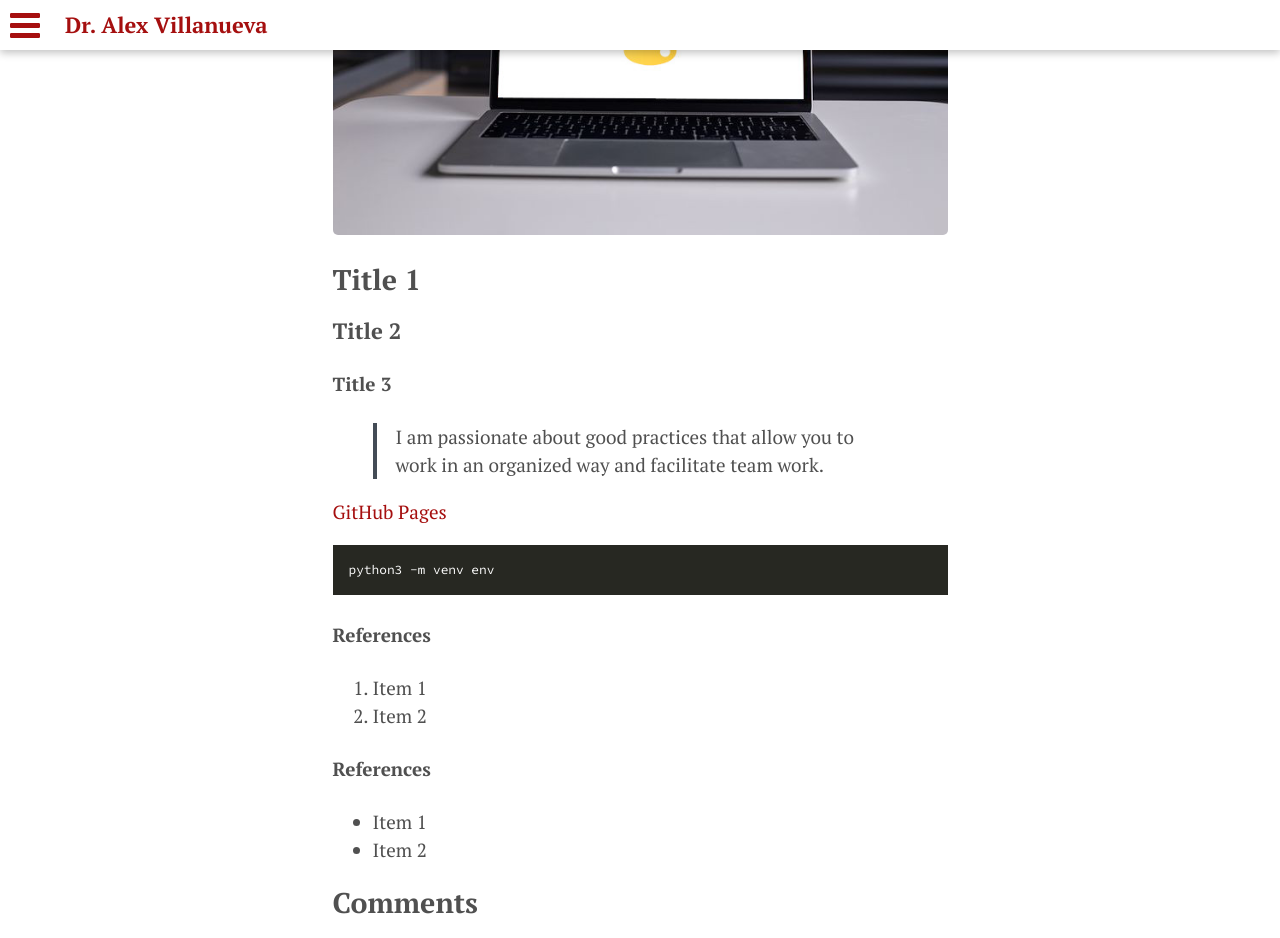
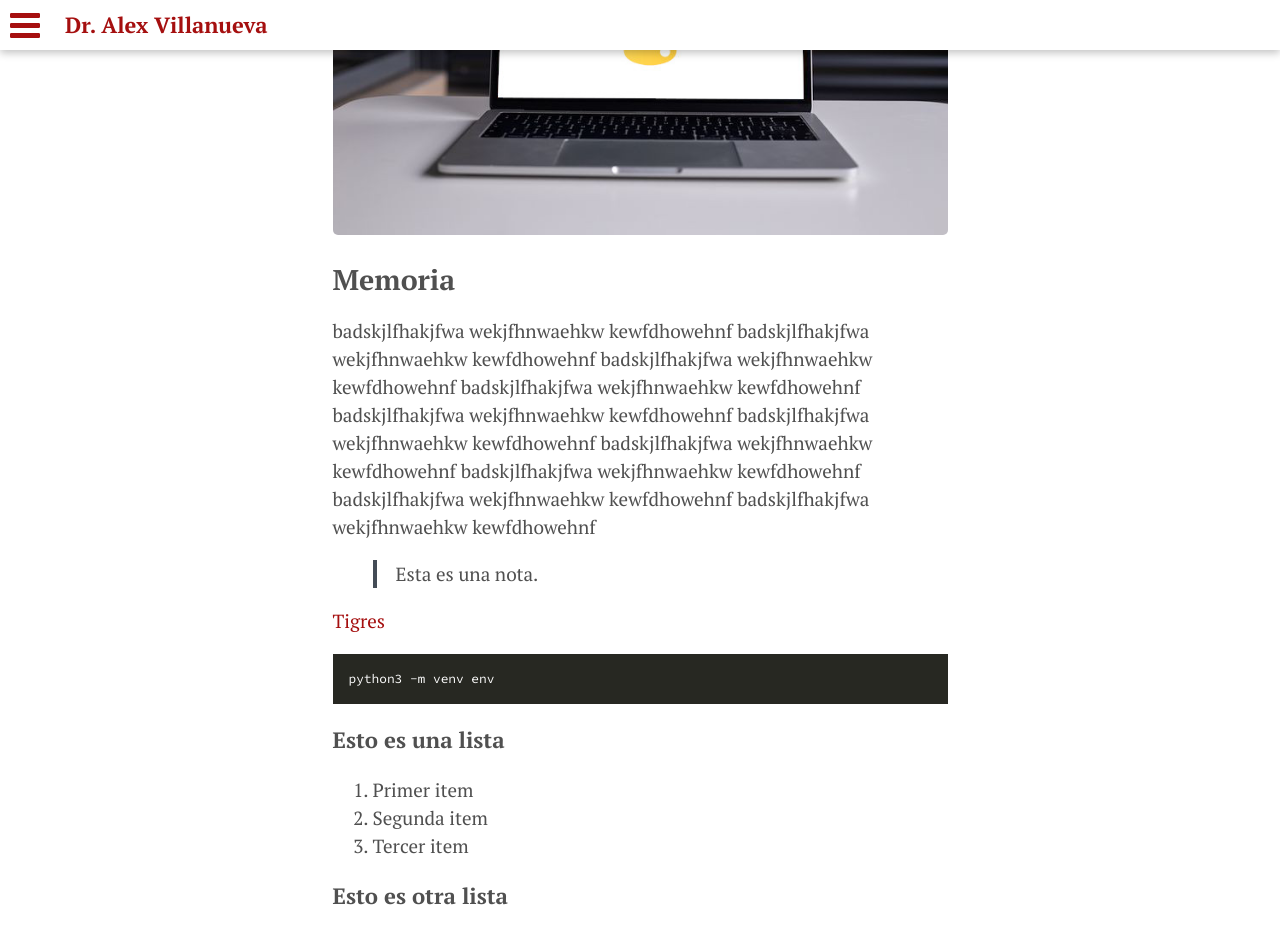
Before and after one commit to alexvillanuevacabrera/alexvillanuevacabrera.github.io, a Jekyll site: the page built from _posts/2022-11-01-Post_example.md, in a window 1280 px wide and 1400 px high, scrolled down 307 px. Shown: the top 938 px of the window. Built offline with Jekyll 4.4.1, drawn with Linux system fonts in a browser that asks for light colours; comment, search, counter and statistics services are not loaded.

Commit message:
Update 2022-11-01-Post_example.md

````diff
--- a/_posts/2022-11-01-Post_example.md
+++ b/_posts/2022-11-01-Post_example.md
@@ -1,4 +1,5 @@
 ---
+
 layout: post
 title: "Ejemplo"
 author: "Autor"
@@ -9,32 +10,39 @@ tags:
 - Tema 1
 - Tema 2
 - Tema 3
+
+
 ---
 
-## Title 1
-### Title 2
-#### Title 3
+## Memoria
 
+badskjlfhakjfwa wekjfhnwaehkw kewfdhowehnf badskjlfhakjfwa wekjfhnwaehkw kewfdhowehnf  badskjlfhakjfwa wekjfhnwaehkw kewfdhowehnf  badskjlfhakjfwa wekjfhnwaehkw kewfdhowehnf badskjlfhakjfwa wekjfhnwaehkw kewfdhowehnf badskjlfhakjfwa wekjfhnwaehkw kewfdhowehnf  badskjlfhakjfwa wekjfhnwaehkw kewfdhowehnf  badskjlfhakjfwa wekjfhnwaehkw kewfdhowehnf badskjlfhakjfwa wekjfhnwaehkw kewfdhowehnf badskjlfhakjfwa wekjfhnwaehkw kewfdhowehnf
 
-> I am passionate about good practices that allow you to work in an organized way and facilitate team work.
+> Esta es una nota.
 
-[GitHub Pages](https://pages.github.com/)
+[Tigres](https://es.wikipedia.org/wiki/Panthera_tigris)
 
 ```
 python3 -m venv env
 ```
 
-#### References
-1. Item 1
-2. Item 2
+### Esto es una lista
+1. Primer item
+2. Segunda item
+3. Tercer item
 
-#### References
+
+### Esto es otra lista
 - Item 1
 - Item 2
+- Item 3
+
+
+### Foto
+![beach1](https://user-images.githubusercontent.com/117201437/199332593-592e330b-e5df-4d22-a1e4-528de6bbcae3.jpg)
+
 
 ## Comments
-Hola
-
 <script src="https://giscus.app/client.js"
         data-repo="alexvillanuevacabrera/alexvillanuevacabrera.github.io"
         data-repo-id="R_kgDOIWlOKg"
````
